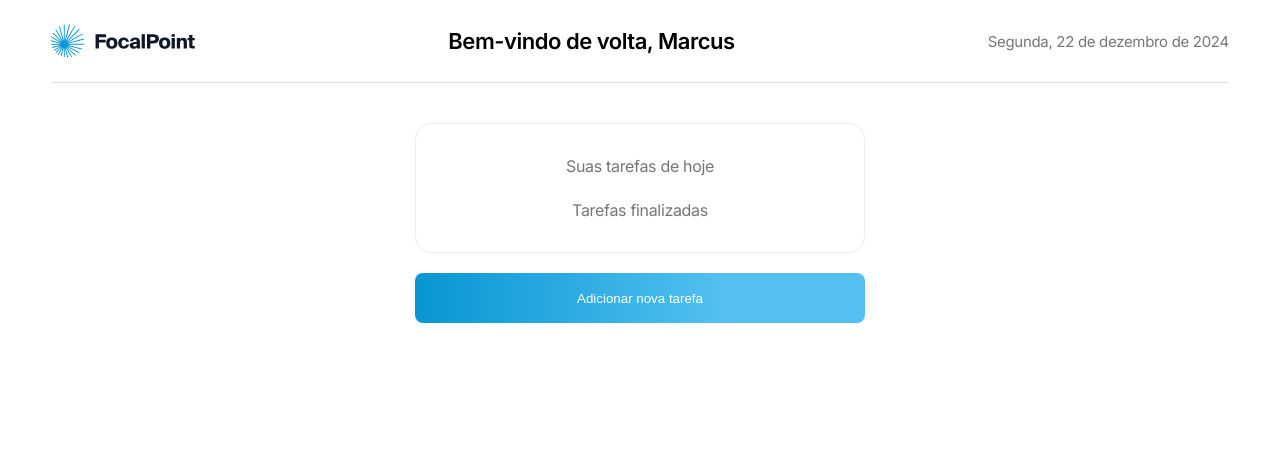
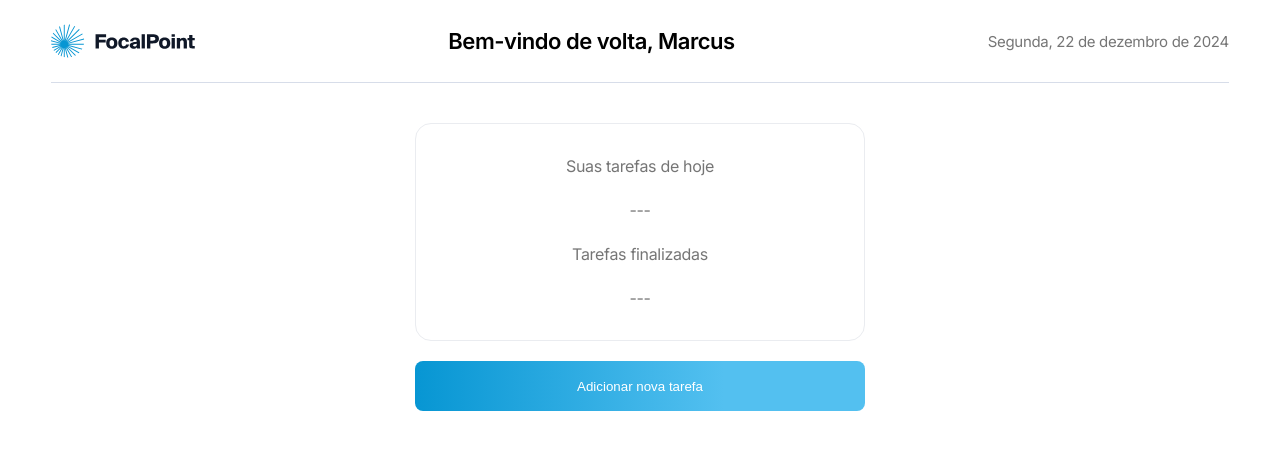
Before and after one commit to Brunowcst/testelegaplan, a Next.js app: page / in a window 1280 px wide. Shown: the top 450 px of the page. Built offline with nearby package versions, Linux system fonts and the light colour scheme.

Commit message:
conditional rendering

```diff
--- a/components/tasks/index.tsx
+++ b/components/tasks/index.tsx
@@ -76,16 +76,20 @@ export default function TasksContainer() {
     <div  className={sytles.mainContainer}>
         <div className={sytles.mainContent}>
           <p className={sytles.tasktoday}>Suas tarefas de hoje</p>
-          {runningTasks.map((task) => (
+
+          {runningTasks.length >= 1 ? runningTasks.map((task) => (
           <CardTasks
             onDeleteTask={() => deleteTask(task.id)}
             checked={task.checked}
             onCheckboxChange={handleCheckboxChange}
             id={task.id} key={task.id}
             title={task.title} />
-          ))}
+          )) : (
+            <p className={sytles.tasktoday}>---</p>
+          )}
+
             <p className={sytles.tasktoday}>Tarefas finalizadas</p>
-            {completedTasks.map((task) => (
+            {completedTasks.length >= 1 ? completedTasks.map((task) => (
             <CardTasks
               onDeleteTask={() => deleteTask(task.id)}
               checked={task.checked}
@@ -94,7 +98,9 @@ export default function TasksContainer() {
               key={task.id}
               title={task.title}
             />
-          ))}
+          )) : (
+            <p className={sytles.tasktoday}>---</p>
+          )}
         </div>
         <button className={sytles.button} onClick={() => setIsOpen(true)}>Adicionar nova tarefa</button>
         <Modal setTaskList={setRunningTasks} textButton='Adicionar' typeModal={1} isOpen={isOpen} onClose={handleCloseModal} />
```
